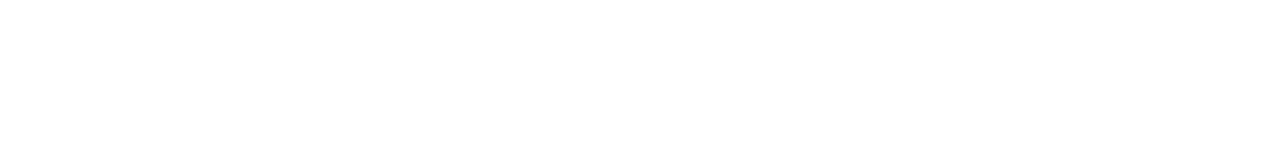
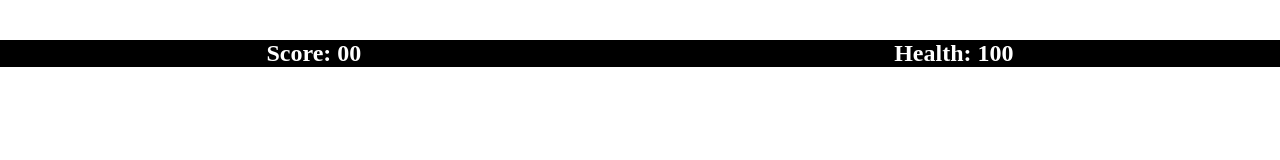
Before and after one commit to gsc2001/plane-blaster, a website: page src/index.html in a window 1280 px wide. Drawn offline with Linux system fonts and the light colour scheme.

Commit message:
[Add] HUD fixes #1

```diff
--- a/src/index.html
+++ b/src/index.html
@@ -7,7 +7,28 @@
             body {
                 margin: 0;
             }
+            .container {
+                display: flex;
+                width: 100%;
+                position: absolute;
+                top: 5%;
+                background-color: black;
+                z-index: 100;
+                text-align: center;
+                justify-content: space-around;
+                color: white;
+                font-weight: bolder;
+                font-size: 1.5rem;
+            }
         </style>
+        <div class="container">
+            <div class="score__container">
+                Score: <span id="score"> 00 </span>
+            </div>
+            <div class="health__container">
+                Health: <span id="health"> 100 </span>
+            </div>
+        </div>
     </head>
     <body></body>
 </html>
```
Also changed, not shown: src/game.js (+7 -1 lines).
